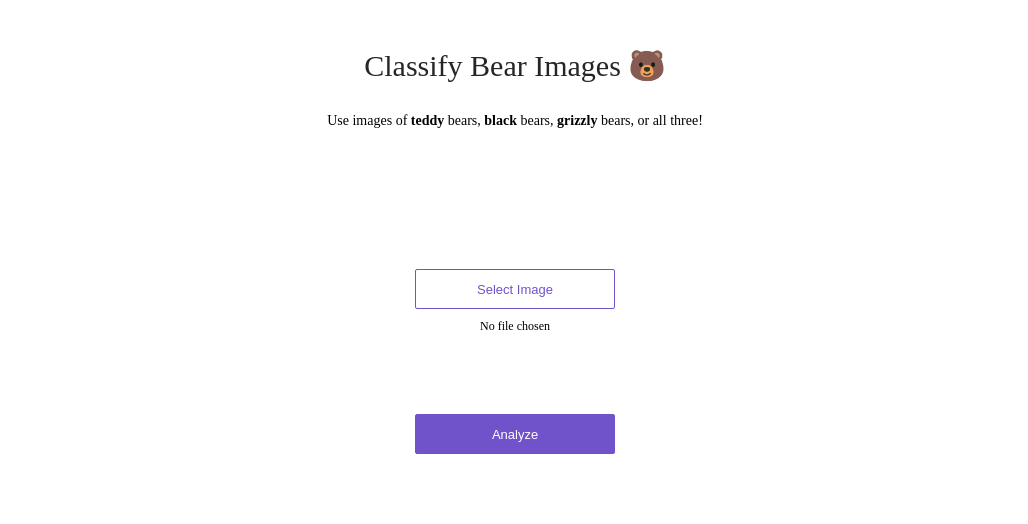
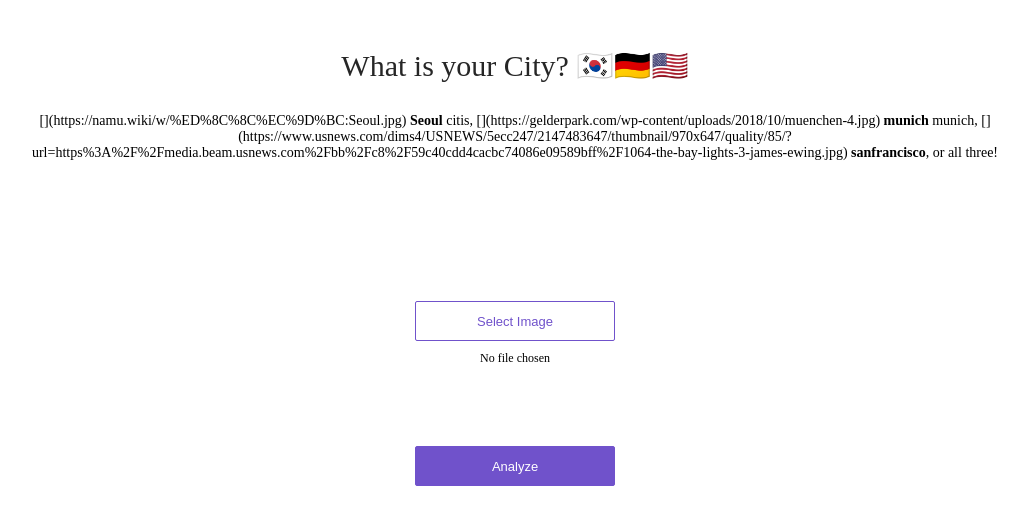
Before and after one commit to SpellOnYou/deploy_ML_model, a plain HTML site: page app/view/index.html in a window 1280 px wide. Shown: the whole page, without its empty margins (125-1153 px from the left). Drawn offline with Linux system fonts and the light colour scheme.

Commit message:
Update index.html

```diff
--- a/app/view/index.html
+++ b/app/view/index.html
@@ -7,9 +7,9 @@
 <body>
 <div>
   <div class='center'>
-    <div class='title'>Classify Bear Images 🐻</div>
+    <div class='title'>What is your City? 🇰🇷🇩🇪🇺🇸</div>
     <p>
-      Use images of <strong>teddy</strong> bears, <strong>black</strong> bears, <strong>grizzly</strong> bears, or
+       [](https://namu.wiki/w/%ED%8C%8C%EC%9D%BC:Seoul.jpg) <strong>Seoul</strong> citis,  [](https://gelderpark.com/wp-content/uploads/2018/10/muenchen-4.jpg)  <strong>munich</strong> munich, [](https://www.usnews.com/dims4/USNEWS/5ecc247/2147483647/thumbnail/970x647/quality/85/?url=https%3A%2F%2Fmedia.beam.usnews.com%2Fbb%2Fc8%2F59c40cdd4cacbc74086e09589bff%2F1064-the-bay-lights-3-james-ewing.jpg) <strong>sanfrancisco</strong>, or
       all three!
     </p>
     <div class='content'>
```
